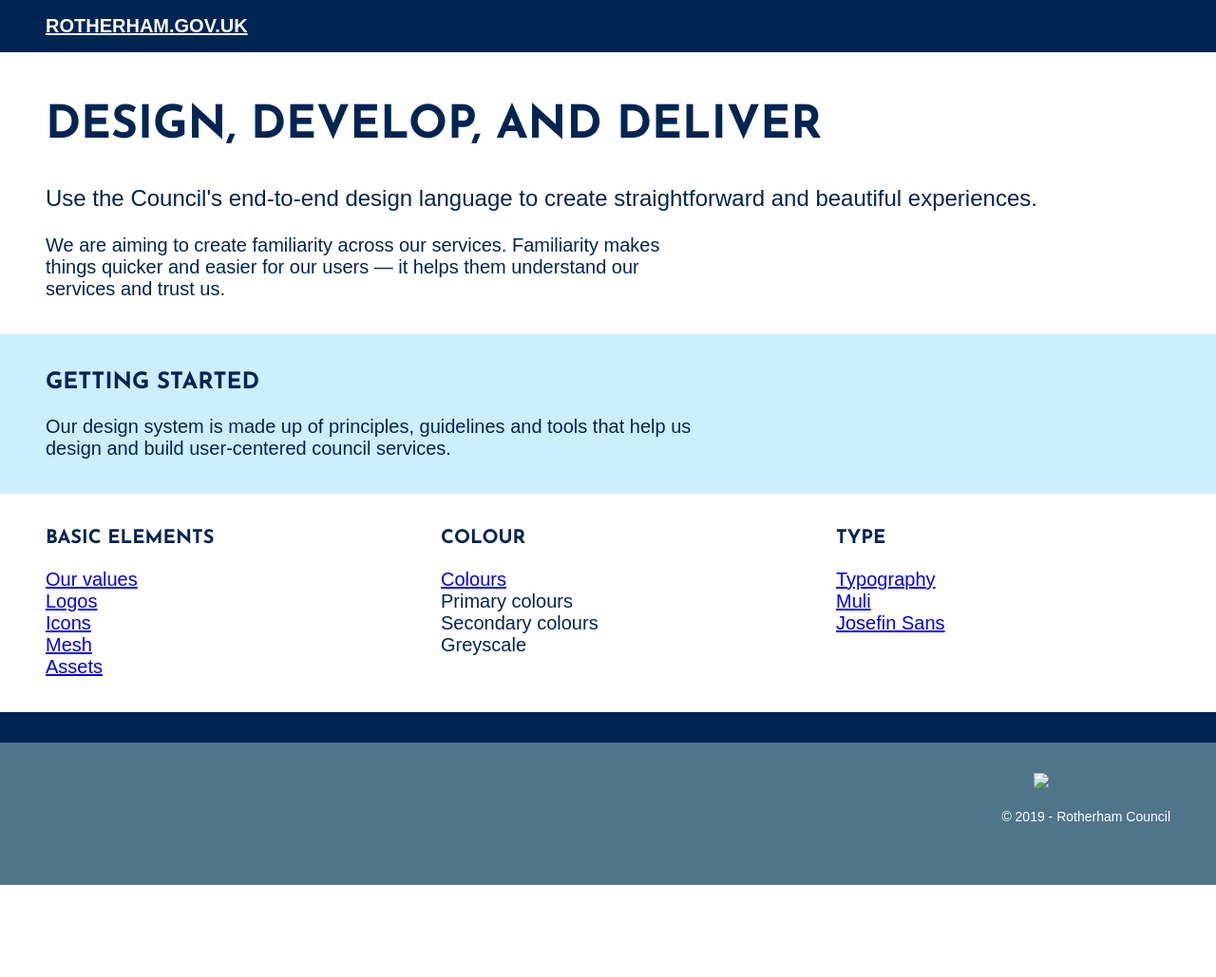
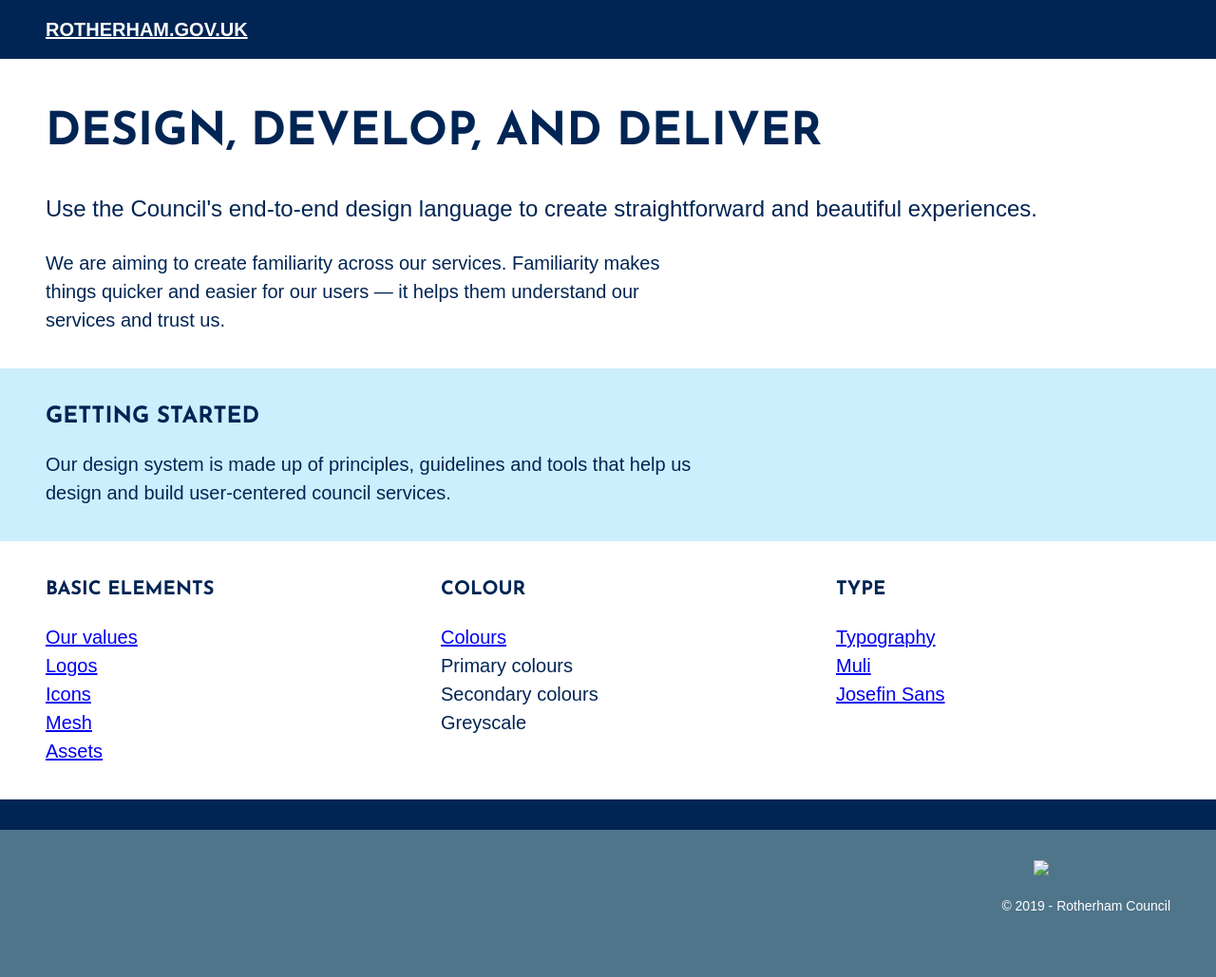
Before and after one commit to rothgov/design-manual, a Jekyll site: the page built from index.html, in a window 1280 px wide. Shown: the whole page at 95% size. Built offline with Jekyll 4.4.1, drawn with Linux system fonts in a browser that asks for light colours; some web fonts are replaced; before the commit the page ends 932 px from its top, so only the background shows below that.

Commit message:
Update default.html

```diff
--- a/_layouts/default.html
+++ b/_layouts/default.html
@@ -1,7 +1,7 @@
 <!DOCTYPE html>
 <html>
 {% include head.html %}
-<body class="ma0 pa0 muli f4 blue">
+<body class="ma0 pa0 muli f4 blue lh-copy">
 {% include header.html %}
 <main>
 <div class="center">
```
